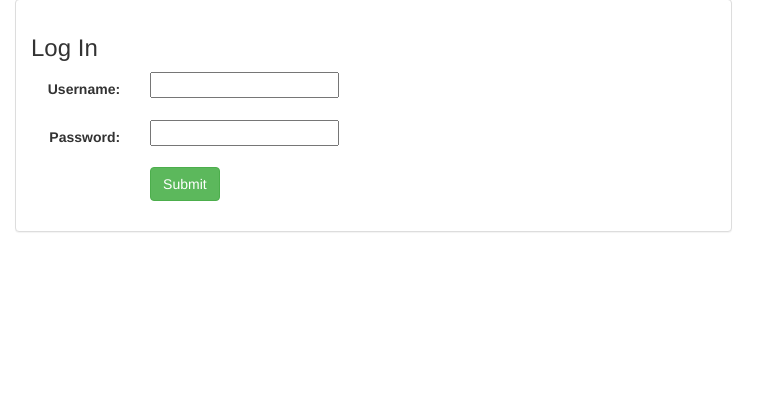
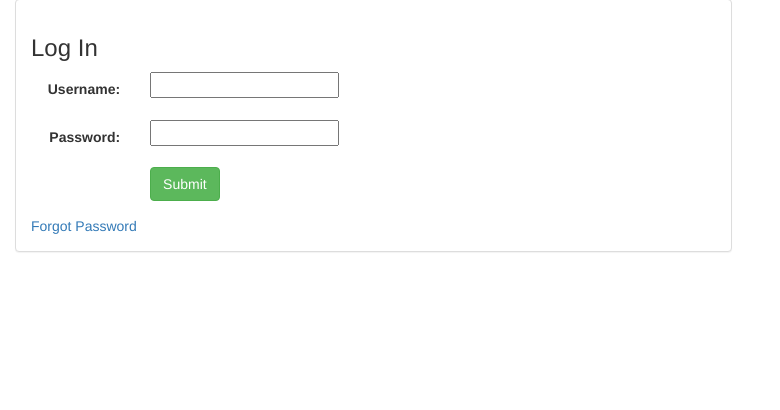
Before and after one commit to paulkinderman/MovieWebsite, a Django app: page /login/ in a window 1280 px wide. Shown: the part 73-483 px from the top of the page, without its empty margins (0-780 px from the left). Run offline with Django 3.2, Linux system fonts and the light colour scheme; some libraries are stand-ins or nearby versions.

Commit message:
created more secure website email

```diff
--- a/MovieWebsite/settings.py
+++ b/MovieWebsite/settings.py
@@ -127,8 +127,10 @@ EMAIL_PORT = 1025
 '''
 EMAIL_USE_TLS = True
 EMAIL_HOST = 'smtp.gmail.com'
-EMAIL_HOST_USER = 'EbookingMovies@gmail.com'
-EMAIL_HOST_PASSWORD = 'Ebooking.com'
+#EMAIL_HOST_USER = 'EbookingMovies@gmail.com'
+EMAIL_HOST_USER = 'MovieWebsite4050@gmail.com'
+EMAIL_HOST_PASSWORD = 'CSCI4050'
+#EMAIL_HOST_PASSWORD = 'EmanSaleh'
 EMAIL_PORT = 587
 
 try:
--- a/website/templates/website/login_form.html
+++ b/website/templates/website/login_form.html
@@ -20,6 +20,7 @@
               </div>
 	    </div>
           </form>
+	  <a href="{% url 'Ebooking:resetPasswordRequest' %}">Forgot Password</a>
         </div>
       </div>
     </div>
--- a/website/views.py
+++ b/website/views.py
@@ -318,14 +318,12 @@ class PasswordResetConfirmView(generic.FormView):
         form = self.form_class(request.POST)
         assert uidb64 is not None and token is not None  # checked by URLconf
         try:
-            print(uidb64[0:2])
             uid = urlsafe_base64_decode(uidb64[0:uidb64.find('-')])
             user = UserModel._default_manager.get(id=uid)
         except (TypeError, ValueError, OverflowError, UserModel.DoesNotExist):
             user = None
         print(token)
         if user is not None:# and default_token_generator.check_token(user, token):
-            print("here")
             if form.is_valid():
                 new_password= form.cleaned_data['new_password2']
                 user.set_password(new_password)
```
